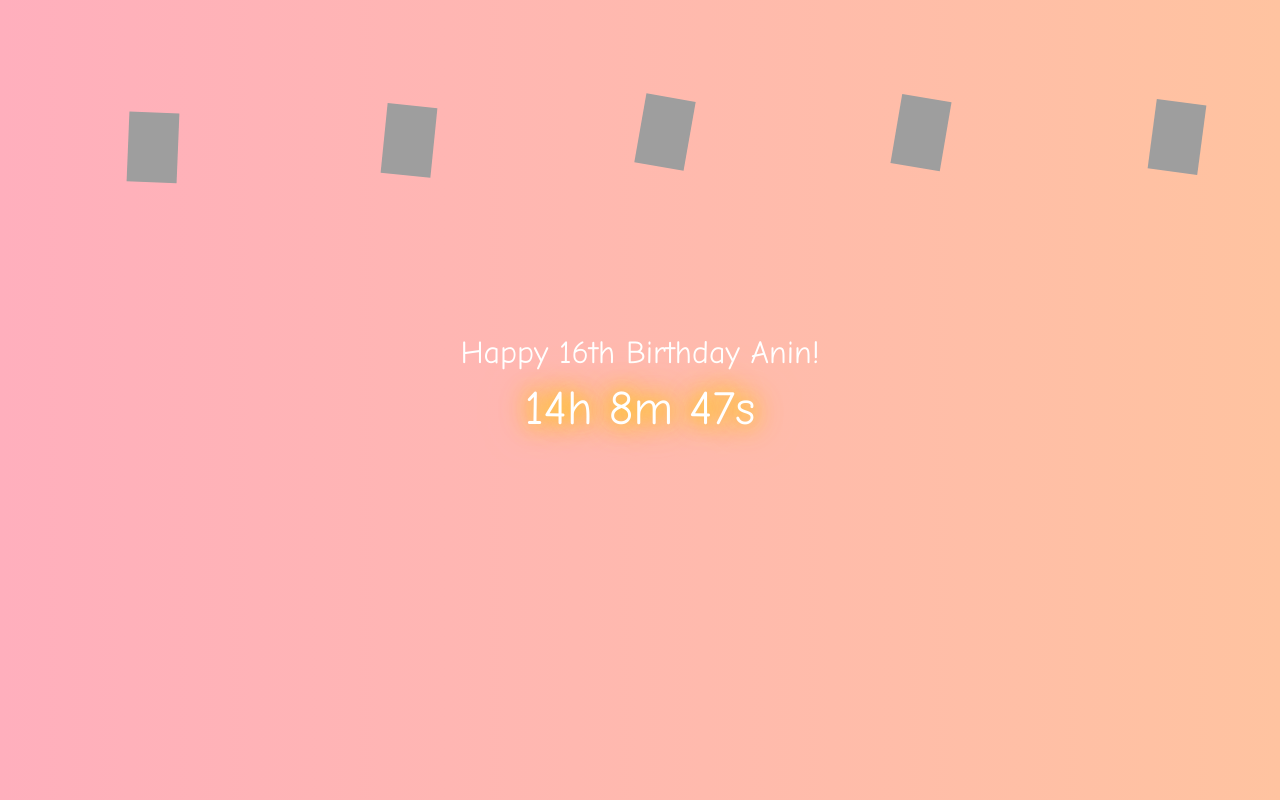
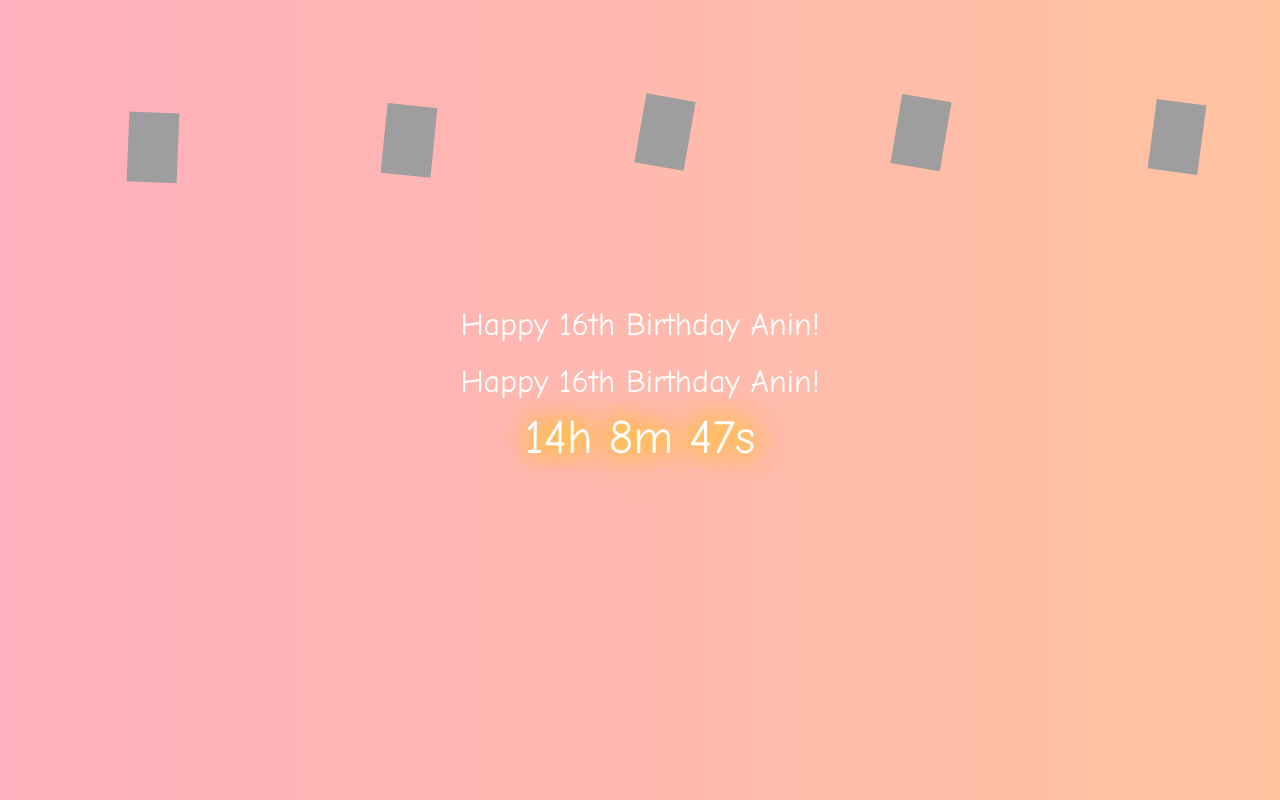
Before and after one commit to elmooow/countdown, a plain HTML site: page index.html in a window 1280 px wide. Shown: the top 800 px of the page. Drawn offline with Linux system fonts and the light colour scheme; grey boxes are pictures that could not be loaded.

Commit message:
Update index.html

```diff
--- a/index.html
+++ b/index.html
@@ -194,6 +194,7 @@
 </head>
 <body>
     <div class="header">Happy 16th Birthday Anin!</div>
+    <div class="header">Happy 16th Birthday Anin!</div>
     <div id="countdown"></div>
     <a id="next-page-link" href="https://www.example.com">Celebrate Now!</a>
     <div class="balloons">
```
